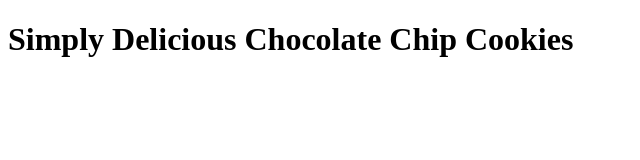
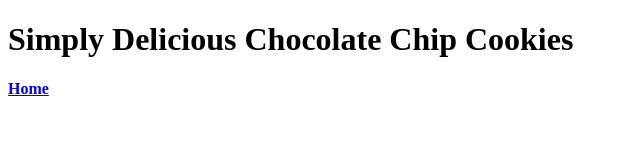
Before and after one commit to Liltwel/odin-recipes, a plain HTML site: page recipes/cc-cookies.html in a window 1280 px wide. Shown: the full height of the page, 0-640 px from the left. Drawn offline with Linux system fonts and the light colour scheme.

Commit message:
Add index page link to cc-cookies page

```diff
--- a/recipes/cc-cookies.html
+++ b/recipes/cc-cookies.html
@@ -6,5 +6,8 @@
     </head>
     <body>
         <h1>Simply Delicious Chocolate Chip Cookies</h1>
+
+
+        <a href="../index.html"><p><strong>Home</strong></p></a>
     </body>
 </html>
```
